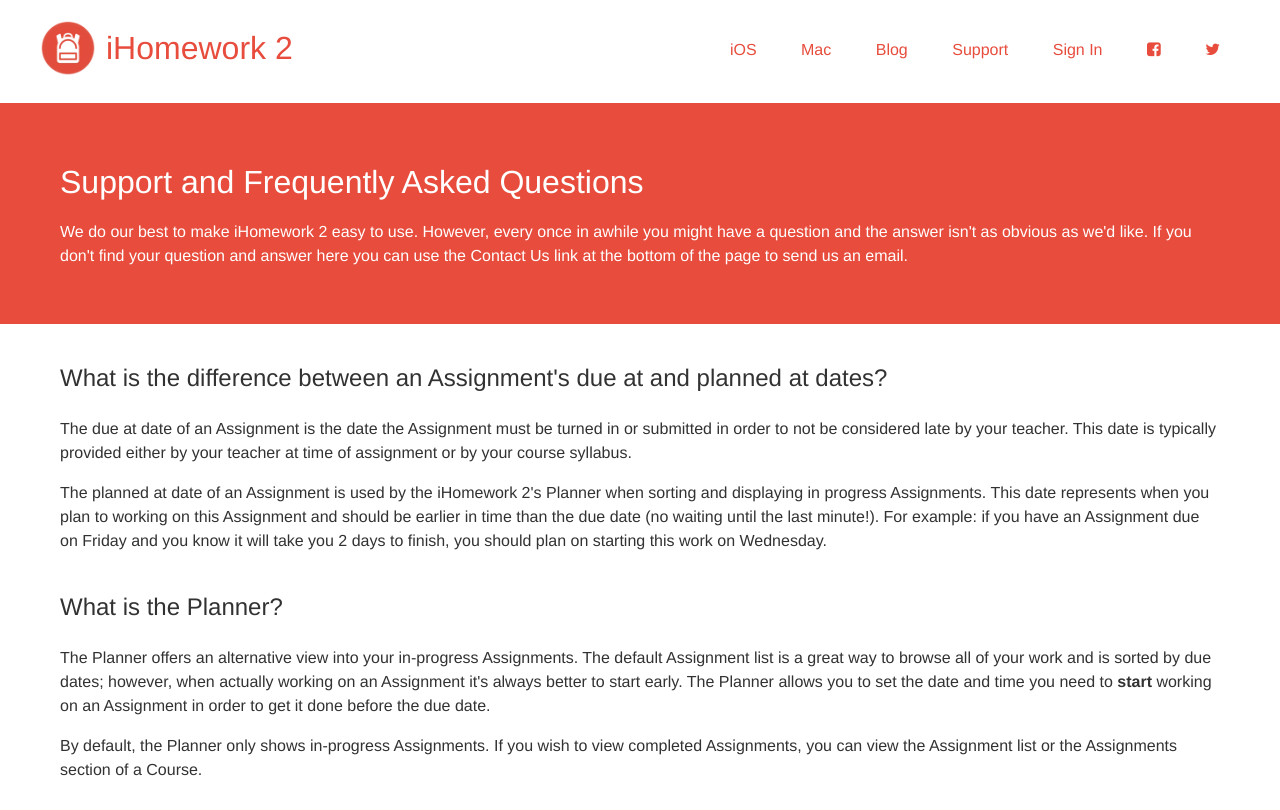
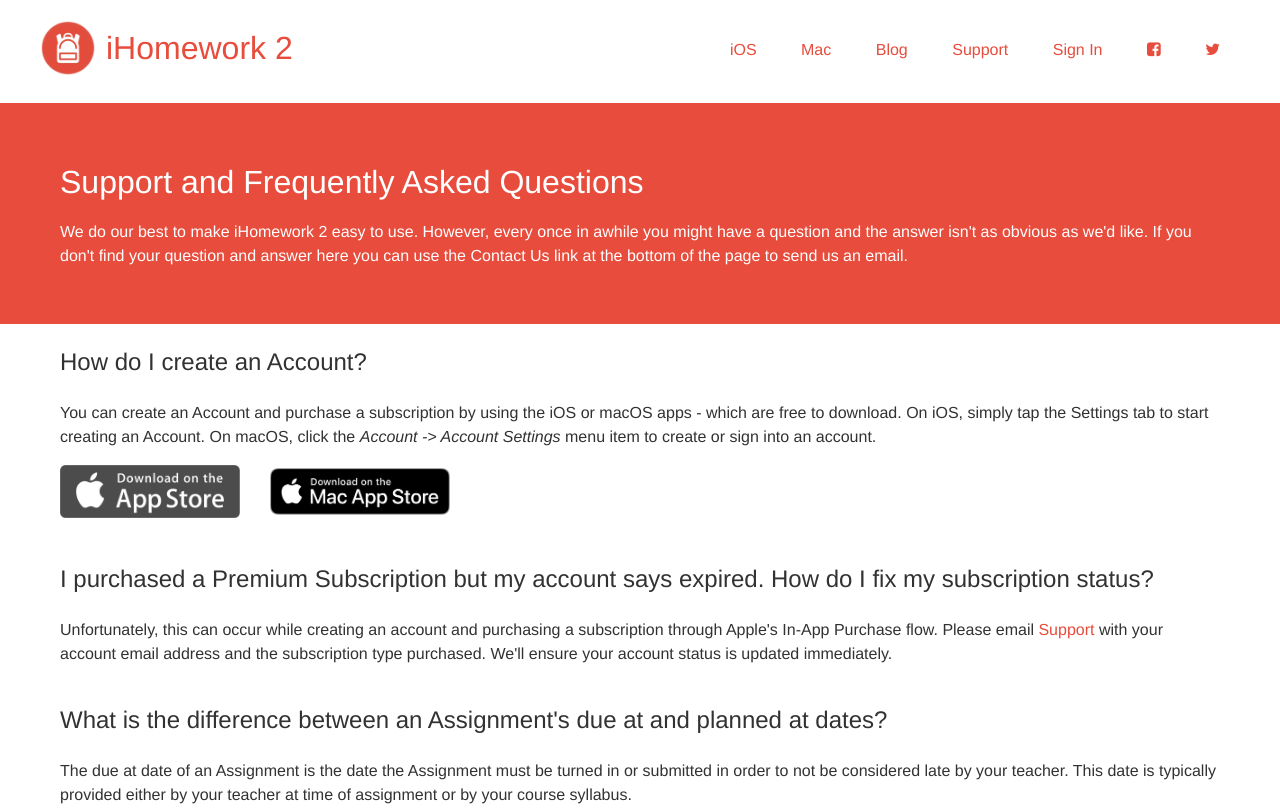
Before and after one commit to paulpilone/ihomework2-website, a website: page app/support.html in a window 1280 px wide. Shown: the top 810 px of the page. Drawn offline with Linux system fonts and the light colour scheme.

Commit message:
[HW-781]: Adds Account FAQ to support page.

```diff
--- a/app/sass/layout/_content.scss
+++ b/app/sass/layout/_content.scss
@@ -494,6 +494,19 @@
   }
 }
 
+.faq-block__store-links {
+  display: flex;
+  align-items: center;
+
+  a {
+    margin-right: 30px;
+  }
+}
+
+.app-nav-instructions {
+  font-style: italic;
+}
+
 .share {
   display: flex;
   flex: 1;
--- a/app/support.html
+++ b/app/support.html
@@ -40,6 +40,32 @@
       </section>
     </div>
 
+    <section class="fag-block">
+      <p class="faq-block__question">
+        How do I create an Account?
+      </p>
+      <p class="faq-block__answer">
+        You can create an Account and purchase a subscription by using the iOS or macOS apps - which are free to download. On iOS, simply tap the Settings tab to start creating an Account. On macOS, click the <span class='app-nav-instructions'>Account -> Account Settings</span> menu item to create or sign into an account.
+      </p>
+      <div class='faq-block__store-links'>
+        <a href="https://itunes.apple.com/us/app/ihomework-2/id1052937170?mt=8" class="hero__app_store">
+          <img src="img/itunes-app-store.png" alt="Download on iTunes App Store"/>
+        </a>
+        <a href="https://itunes.apple.com/us/app/ihomework-2/id1099504835?mt=12" class="hero__app_store">
+          <img src="img/mac-app-store.png" alt="Download on the Mac App Store"/>
+        </a>
+        </div>
+    </section>
+
+    <section class="faq-block">
+      <p class="faq-block__question">
+        I purchased a Premium Subscription but my account says expired. How do I fix my subscription status?
+      </p>
+      <p class="faq-block__answer">
+        Unfortunately, this can occur while creating an account and purchasing a subscription through Apple's In-App Purchase flow. Please email <a href="mailto:paulsapps@pilone.org">Support</a> with your account email address and the subscription type purchased. We'll ensure your account status is updated immediately.
+      </p>
+    </section>
+
     <section class="faq-block">
       <p class="faq-block__question">
         What is the difference between an Assignment's due at and planned at dates?
@@ -76,15 +102,6 @@
       </p>
     </section>
 
-    <section class="faq-block">
-      <p class="faq-block__question">
-        I purchased a Premium Subscription but my account says expired. How do I fix my subscription status?
-      </p>
-      <p class="faq-block__answer">
-        Unfortunately, this can occur while creating an account and purchasing a subscription through Apple's In-App Purchase flow. Please email <a href="mailto:paulsapps@pilone.org">Support</a> with your account email address and the subscription type purchased. We'll ensure your account status is updated immediately.
-      </p>
-    </section>
-
     <section class="faq-contact">
       <h2>
         Still have a question? We're here to help.
```
Also changed, not shown: app/css/app.css, app/img/mac-app-store.png (added).
